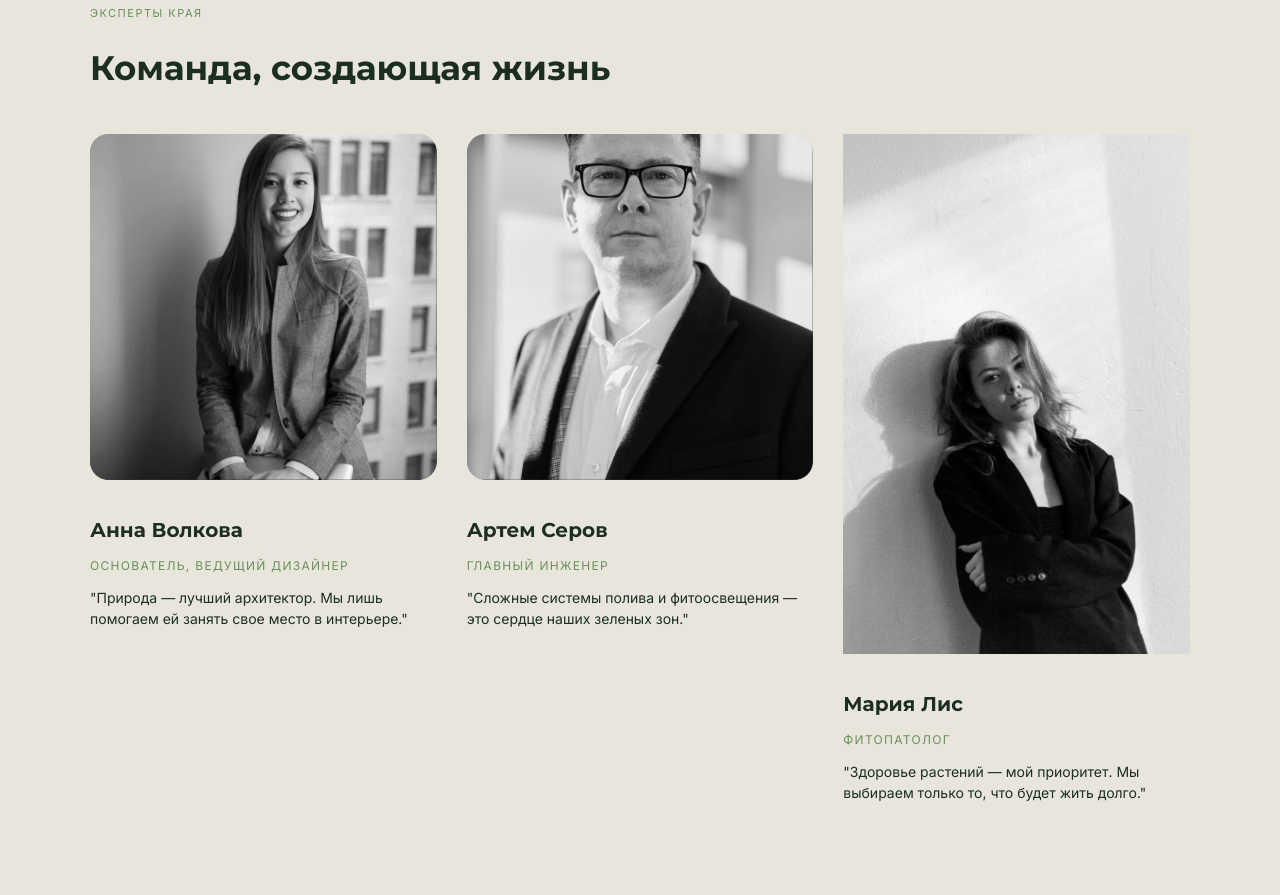
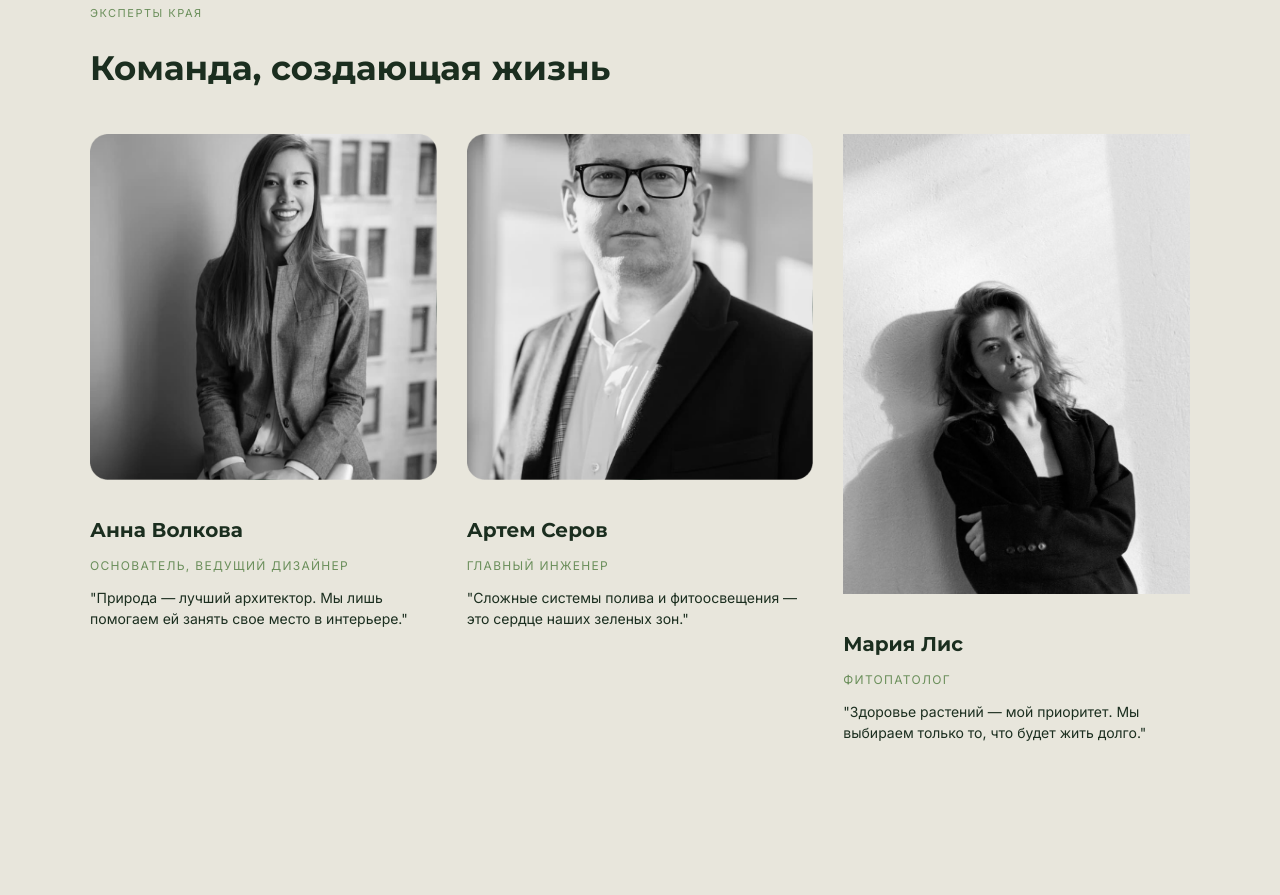
Before and after one commit to nikitamuzhzhukhin/kray, a plain HTML site: page about.html in a window 1280 px wide. Shown: the part 2380-3275 px from the top of the page. Drawn offline with Linux system fonts and the light colour scheme.

Commit message:
Обновление стилей и страницы услуг

```diff
--- a/css/about.css
+++ b/css/about.css
@@ -447,7 +447,8 @@ p {
 
 .team-avatar {
     width: 100%;
-    border-radius: 20px;
+    max-height: 460px;
+    border-radius: 200px;
     margin-bottom: 18px;
     background-color: #2b4231;
 
```
Also changed, not shown: services.html (+1 -1 lines).
